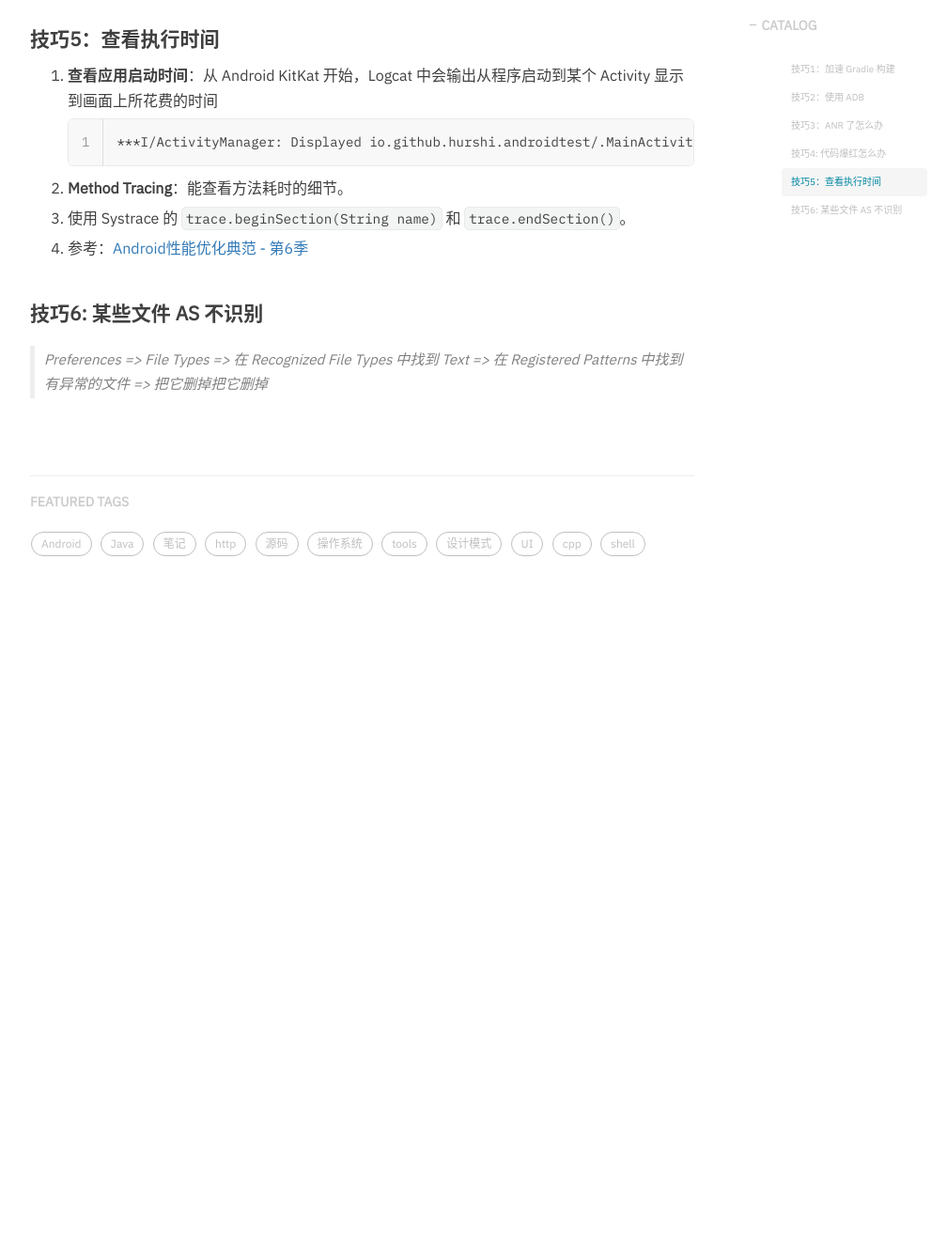
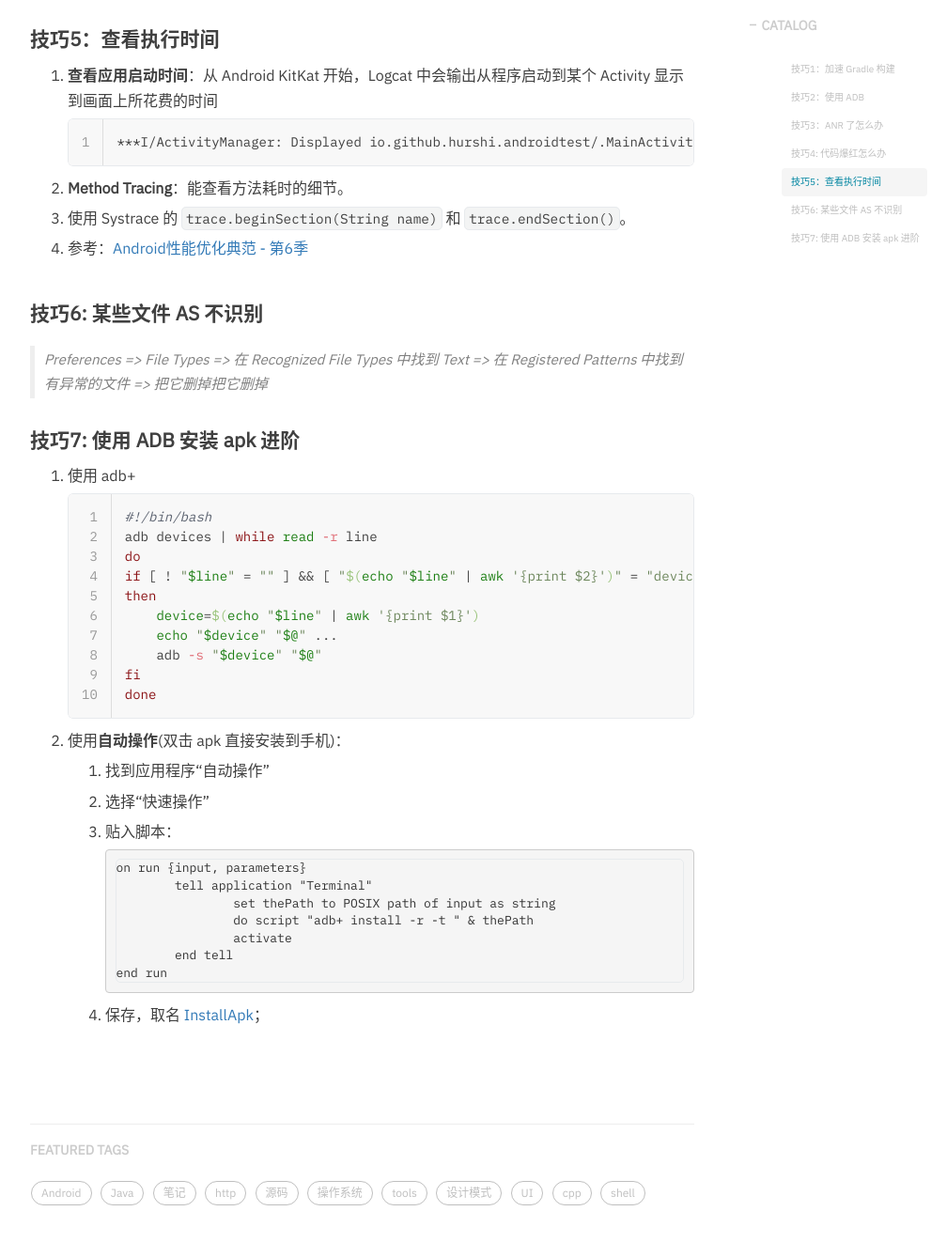
Before and after one commit to hurshi/hurshi.github.io, a Jekyll site: the page built from _posts/2019-07-25-tips_android_tools.md, in a window 1280 px wide and 1400 px high, scrolled down 2177 px. Shown: the top 1322 px of the window at 94% size, without its empty margins (233-1241 px from the left). Built offline with Jekyll 4.4.1, drawn with Linux system fonts in a browser that asks for light colours; nearby versions of some CDN libraries; some web fonts are replaced; comment, search, counter and statistics services are not loaded; before the commit the page ends 2886 px from its top, so only the background shows below that.

Commit message:
add installApk

````diff
--- a/_posts/2019-07-25-tips_android_tools.md
+++ b/_posts/2019-07-25-tips_android_tools.md
@@ -111,3 +111,39 @@ rm -rf .idea/ && rm -rf .gradle/ && find ./ -name '*.iml' -type f -delete
 #### 技巧6: 某些文件 AS 不识别
 
 > Preferences => File Types => 在 Recognized File Types 中找到 Text => 在 Registered Patterns 中找到有异常的文件 => 把它删掉把它删掉
+
+#### 技巧7: 使用 ADB 安装 apk 进阶
+1. 使用 adb+
+
+   ```shell
+   #!/bin/bash
+   adb devices | while read -r line
+   do
+   if [ ! "$line" = "" ] && [ "$(echo "$line" | awk '{print $2}')" = "device" ]
+   then
+       device=$(echo "$line" | awk '{print $1}')
+       echo "$device" "$@" ...
+       adb -s "$device" "$@"
+   fi
+   done
+   ```
+
+2. 使用**自动操作**(双击 apk 直接安装到手机)：
+
+   1. 找到应用程序“自动操作”
+
+   2. 选择“快速操作”
+
+   3. 贴入脚本：
+
+      ```AppleScript
+      on run {input, parameters}
+      	tell application "Terminal"
+      		set thePath to POSIX path of input as string
+      		do script "adb+ install -r -t " & thePath
+      		activate
+      	end tell
+      end run
+      ```
+
+   4. 保存，取名 [InstallApk](/assets/InstallApk.zip ':ignore')；
````
Also changed, not shown: _posts/2018-01-01-preference_mac.md (+0 -15 lines), 1 other file.
